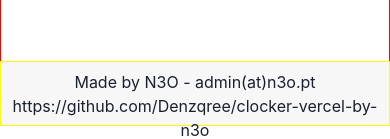
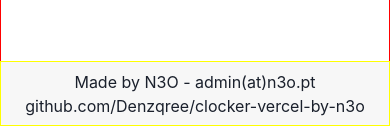
Before and after one commit to Denzqree/clocker-vercel-by-n3o, a Next.js app: page /sign in a window 390 px wide. Shown: the part 718-857 px from the top of the page. Built offline with nearby package versions, Linux system fonts and the light colour scheme; no server answers.

Commit message:
fix:responsive footer links in app

```diff
--- a/pages/_app.js
+++ b/pages/_app.js
@@ -1,4 +1,4 @@
-import { ChakraProvider } from "@chakra-ui/react"
+import { ChakraProvider, Link } from "@chakra-ui/react"
 
 import { AuthProvider } from './../modules/providers'
 
@@ -16,7 +16,7 @@
           <AppBox>
               <Component {...pageProps} />
           </AppBox>
-          <Footer>Made by N3O - admin(at)n3o.pt<br />https://github.com/Denzqree/clocker-vercel-by-n3o</Footer>
+          <Footer>Made by N3O - admin(at)n3o.pt<br /><Link href="https://github.com/Denzqree/clocker-vercel-by-n3o">github.com/Denzqree/clocker-vercel-by-n3o</Link></Footer>
         </AuthProvider>
     </ChakraProvider>
   )
```
Also changed, not shown: styles/styles.css (deleted).
